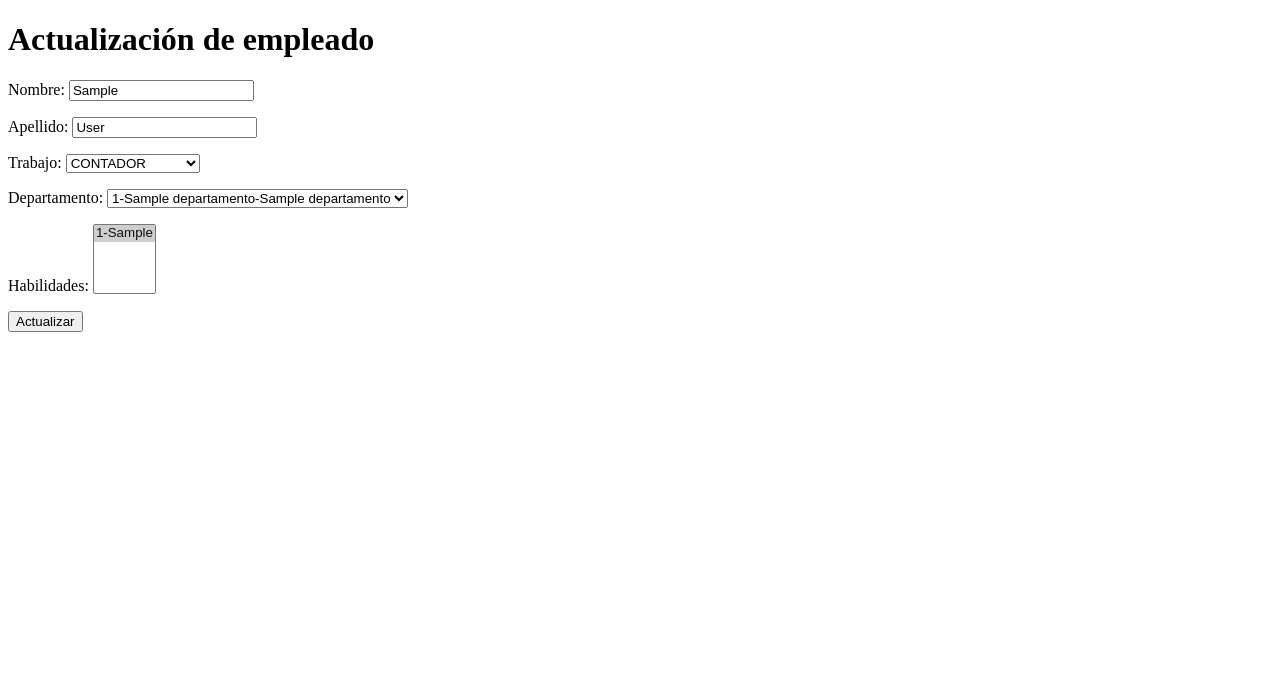
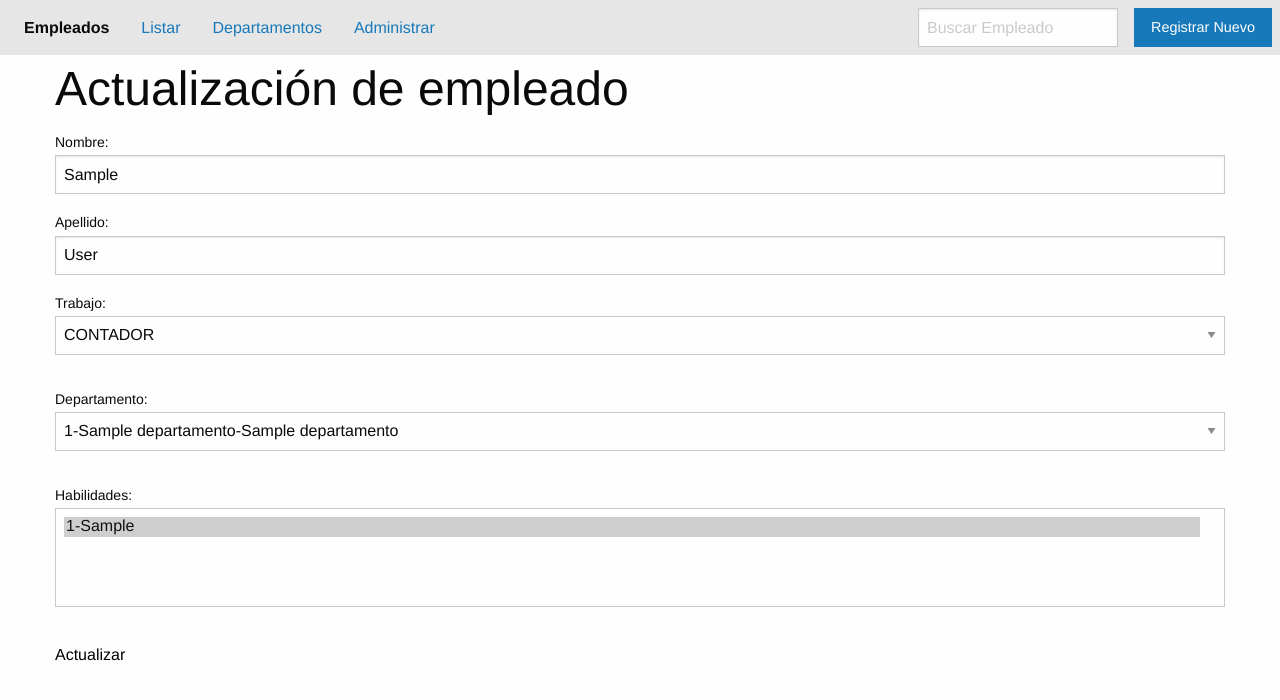
Before and after one commit to rauljr87/practica-empleado, a Django app: page /update_empleado/1/ in a window 1280 px wide. Shown: the top 700 px of the page. Run offline with Django 4.2, Linux system fonts and the light colour scheme; tables that the repository leaves empty hold one stand-in row (values such as "Sample post"); some libraries are stand-ins or nearby versions.

Commit message:
se modifica template update_empleado.html

```diff
--- a/templates/includes/header.html
+++ b/templates/includes/header.html
@@ -7,7 +7,7 @@
         <!-- url de App persona, persona_app / list_all -->
         <li><a href="{% url 'persona_app:list_all' %}">Listar</a></li>
         <li><a href="{% url 'departamento_app:lista_departamento' %}">Departamentos</a></li>
-        <li><a href="#">Administrar</a></li>
+        <li><a href="{% url 'persona_app:list_admin_empleados' %}">Administrar</a></li>
       </ul>
     </div>
     <div class="top-bar-right">
--- a/templates/persona/update_empleado.html
+++ b/templates/persona/update_empleado.html
@@ -1,13 +1,33 @@
-<!DOCTYPE html>
-<html lang="en">
-<head>
-    <meta charset="UTF-8">
-    <title>Update empleado</title>
-</head>
-<body>
-<h1>Actualización de empleado</h1>
+<!-- herencia base.html -->
 
+{% extends 'base.html' %}
+
+
+<!-- título -->
+
+{% block title %}
+    Actualizar_empleado
+{% endblock title %}
+
+
+<!-- body -->
+
+{% block content %}
+
+    <!-- cabecera -->
+
+    {% include 'includes/header.html' %}
+
+
+    <!-- contenido -->
+
+    <div class="grid-container">
+        <div class="grid-x">
+            <h1 class="cell">Actualización de empleado</h1>
+
+            <div class="cell">
                 <form method="POST">
+
                     <!-- llave de seguridad para negociación http -->
                     {% csrf_token %}
 
@@ -15,6 +35,8 @@
 
                     <button type="submit">Actualizar</button>
                 </form>
+            </div>
 
-</body>
-</html>
+        </div>
+    </div>
+{% endblock content %}
```
Lines whose indentation alone changed are shown as unchanged.
